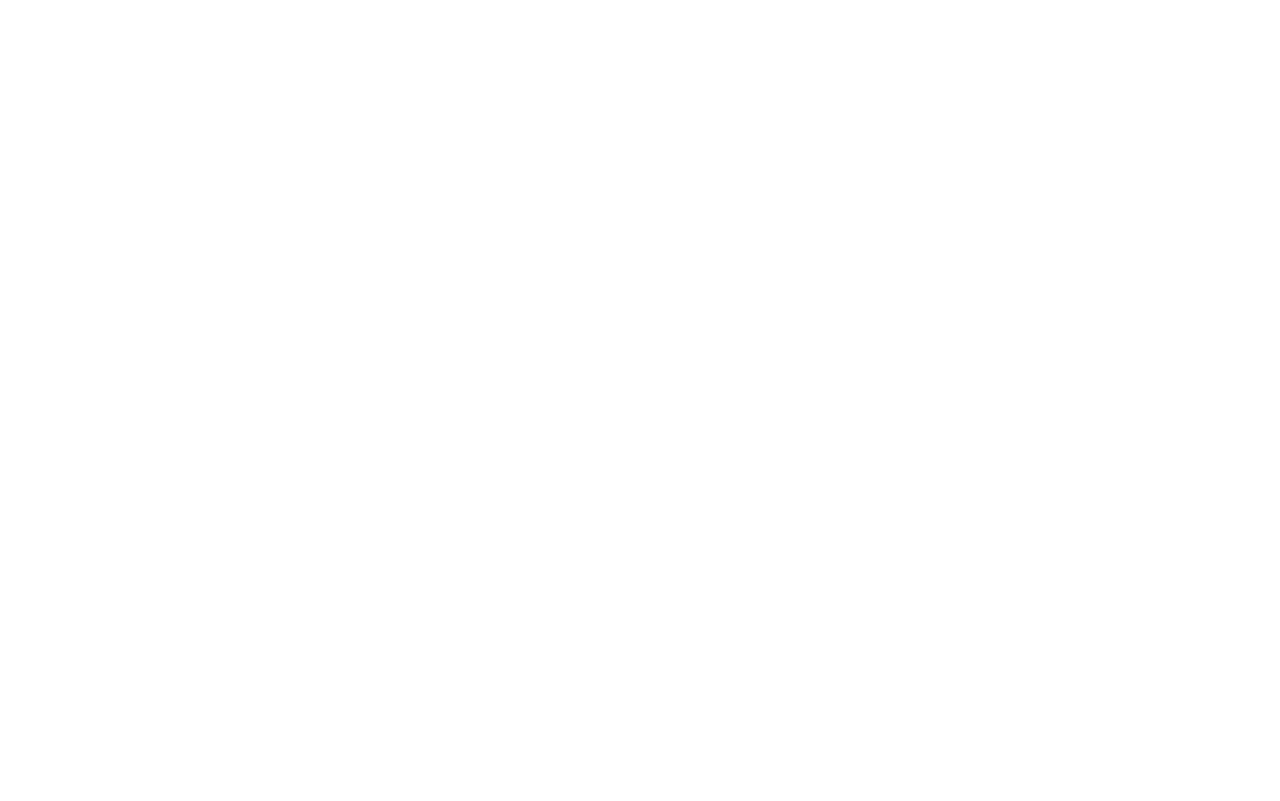
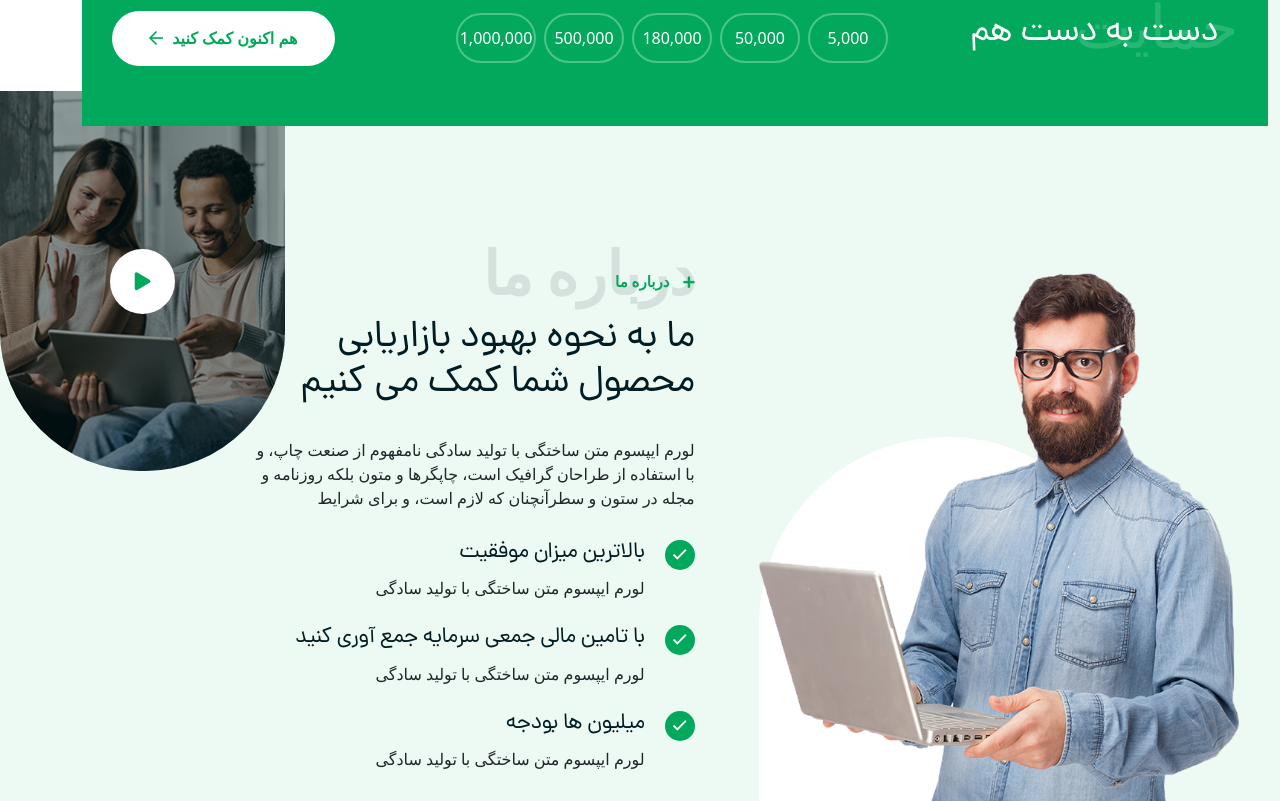
Before and after one commit to abolfazl30not30/frontend-karestoon, a React (Create React App) app: page / in a window 1280 px wide. Shown: the part 699-1500 px from the top of the page. Before the commit the page ends 800 px from the top, so only its background shows below. Built offline with nearby package versions, Linux system fonts and the light colour scheme.

Commit message:
setup about section

```diff
--- /dev/null
+++ b/src/Components/Home/MainPage/About.jsx
@@ -0,0 +1,88 @@
+import React from 'react';
+import aboutShape from "../../../assets/img/about/about-shape.png"
+import manWithLaptop from "../../../assets/img/about/man-with-laptop.png"
+function MainPage() {
+
+    return (
+        <>
+            <section className="about-section-two">
+                <div className="about-form-area">
+                    <div className="container">
+                        <div className="about-donation-form">
+                            <div className="donation-heading">
+                                <h3 className="title">دست به دست هم</h3>
+                                <span className="shadow-text">حمایت</span>
+                            </div>
+                            <form action="#">
+                                <div className="form-wrap">
+                                    <ul className="donation-amount">
+                                        <li>5,000</li>
+                                        <li>50,000</li>
+                                        <li>180,000</li>
+                                        <li>500,000</li>
+                                        <li>1,000,000</li>
+                                    </ul>
+                                    <button type="submit" className="main-btn btn-white">هم اکنون کمک کنید <i
+                                        className="far fa-arrow-left"></i></button>
+                                </div>
+                            </form>
+                        </div>
+                        <div className="about-video wow fadeInDown" data-wow-delay="0.2s">
+                            <a href="http://www.youtube.com/watch?v=XSGBVzeBUbk" className="video-btn" data-lity><i
+                                className="fas fa-play"></i></a>
+                        </div>
+                    </div>
+                </div>
+                <div className="about-text-area">
+                    <div className="container">
+                        <div className="row align-items-end justify-content-xl-start">
+                            <div className="col-xl-5 col-lg-7 col-md-8 order-xl-2">
+                                <div className="about-text">
+                                    <div className="common-heading mb-30">
+								<span className="tagline">
+									<span className="float-right"><i className="fas fa-plus"></i> درباره ما</span>
+									<span className="heading-shadow-text">درباره ما</span>
+								</span>
+                                        <h2 className="title text-right">ما به نحوه بهبود بازاریابی محصول شما کمک می
+                                            کنیم</h2>
+                                    </div>
+                                    <p>
+                                        لورم ایپسوم متن ساختگی با تولید سادگی نامفهوم از صنعت چاپ، و با استفاده از
+                                        طراحان گرافیک است، چاپگرها و متون بلکه روزنامه و مجله در ستون و سطرآنچنان که
+                                        لازم است، و برای شرایط
+                                    </p>
+                                    <ul className="check-list mt-30 text-right">
+                                        <li>
+                                            <h5 className="title">بالاترین میزان موفقیت</h5>
+                                            <p>لورم ایپسوم متن ساختگی با تولید سادگی </p>
+                                        </li>
+                                        <li>
+                                            <h5 className="title">با تامین مالی جمعی سرمایه جمع آوری کنید</h5>
+                                            <p>لورم ایپسوم متن ساختگی با تولید سادگی </p>
+                                        </li>
+                                        <li>
+                                            <h5 className="title">میلیون ها بودجه</h5>
+                                            <p>لورم ایپسوم متن ساختگی با تولید سادگی </p>
+                                        </li>
+                                    </ul>
+                                    <a href="#" className="main-btn btn-dark  mt-40">بیشتر بدانید <i
+                                        className="far fa-arrow-left"></i></a>
+                                </div>
+                            </div>
+                            <div className="col-xl-5 order-xl-1 wow fadeInUp ">
+                                <div className="about-curved-img">
+                                    <img src={manWithLaptop} alt="Image"/>
+                                </div>
+                            </div>
+                        </div>
+                    </div>
+                </div>
+                <div className="about-shape">
+                    <img src={aboutShape} alt="Shape"/>
+                </div>
+            </section>
+        </>
+    );
+}
+
+export default MainPage
--- a/src/Components/Home/MainPage/MainPage.jsx
+++ b/src/Components/Home/MainPage/MainPage.jsx
@@ -1,6 +1,7 @@
 import React from 'react';
 import Header from "./Header";
 import HeroArea from "./HeroArea";
+import About from "./About";
 
 function MainPage() {
 
@@ -8,6 +9,7 @@
         <>
             <Header/>
             <HeroArea/>
+            <About/>
         </>
     );
 }
```
